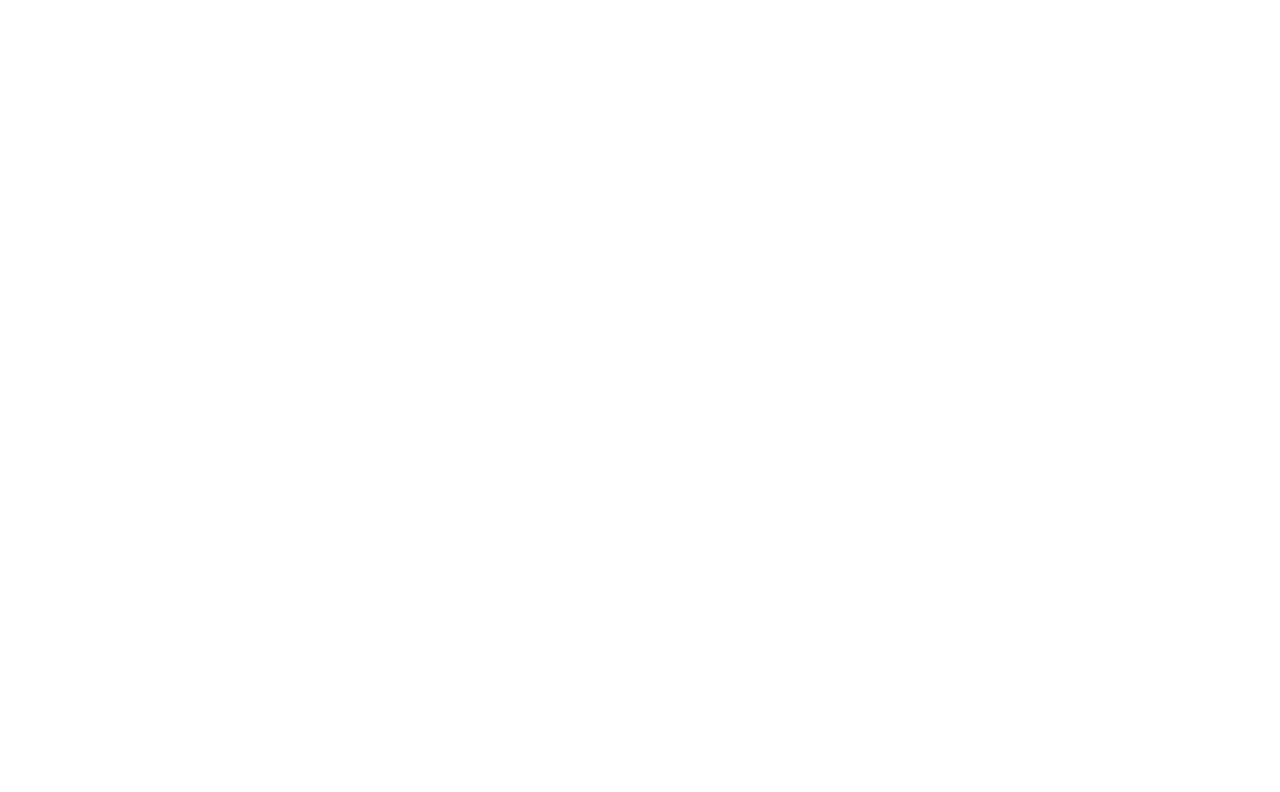
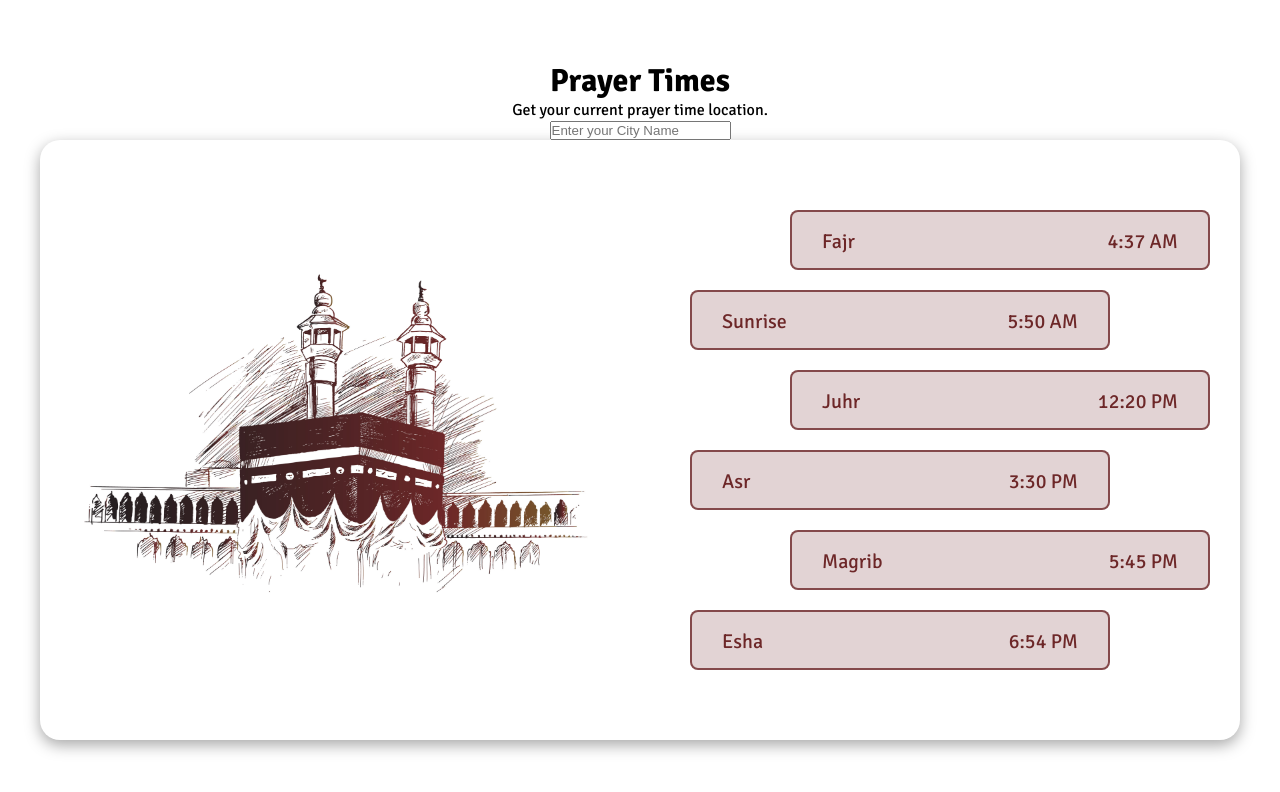
Before and after one commit to nayeemsweb/PrayerTimesApp, an Angular app: page / in a window 1280 px wide. Shown: the top 792 px of the page. Built offline with nearby package versions, Linux system fonts and the light colour scheme.

Commit message:
Design somewhat done #1

```diff
--- a/src/app/app.component.html
+++ b/src/app/app.component.html
@@ -1,3 +1,67 @@
+<div class="header">
+    <h1>Prayer Times</h1>
+    <p>Get your current prayer time location.</p>
+    <form>
+        <input type="text" placeholder="Enter your City Name">
+    </form>
+</div>
 
+<div class="wrapper">
+    <div class="left">
+        <img src="assets/kaba.jpg" alt="">
+    </div>
+    <div class="right">
+        <div class="times">
+            <div class="salah-time margin-2">
+                <div class="name">
+                    <p>Fajr</p>
+                </div>
+                <div class="waqt">
+                    4:37 AM
+                </div>
+            </div>
+            <div class="salah-time margin-1">
+                <div class="name">
+                    <p>Sunrise</p>
+                </div>
+                <div class="waqt">
+                    5:50 AM
+                </div>
+            </div>
+            <div class="salah-time margin-2">
+                <div class="name">
+                    <p>Juhr</p>
+                </div>
+                <div class="waqt">
+                    12:20 PM
+                </div>
+            </div>
+            <div class="salah-time margin-1">
+                <div class="name">
+                    <p>Asr</p>
+                </div>
+                <div class="waqt">
+                    3:30 PM
+                </div>
+            </div>
+            <div class="salah-time margin-2">
+                <div class="name">
+                    <p>Magrib</p>
+                </div>
+                <div class="waqt">
+                    5:45 PM
+                </div>
+            </div>
+            <div class="salah-time margin-1">
+                <div class="name">
+                    <p>Esha</p>
+                </div>
+                <div class="waqt">
+                    6:54 PM
+                </div>
+            </div>
+        </div>
+    </div>
+</div>
 
 <router-outlet></router-outlet>
--- a/src/styles.css
+++ b/src/styles.css
@@ -1 +1,94 @@
-/* You can add global styles to this file, and also import other style files */
+@import url('https://fonts.googleapis.com/css2?family=Signika:wght@400;500;600;700&display=swap');
+*{
+    margin: 0;
+    padding: 0;
+    box-sizing: border-box;
+}
+
+body{
+    font-family: 'Signika', sans-serif;
+    font-size: 16px;
+    width: 100%;
+    height: 100vh;
+    background-color: var(--blue-1);
+    display: flex;
+    justify-content: center;
+    align-items: center;
+    text-shadow: var(--shadow-dark) 2px 2px 10px;
+    text-align: center;
+}
+
+.wrapper{
+    width: 1200px;
+    height: 600px;
+    box-shadow: rgba(0, 0, 0, 0.35) 0px 5px 15px;
+    display: flex;
+    border-radius: 20px;
+}
+
+.wrapper .left,
+.wrapper .right{
+    width: 50%;
+    height: 100%;
+    position: relative;
+    overflow: hidden;
+    z-index: 0;
+}
+
+.wrapper .left img{
+    /* background-size: contain; */
+    position: absolute;
+    top: 50%;
+    left: 50%;
+    transform: translate(-50%, -50%);
+    width: 100%;
+    z-index: 1;
+}
+
+.wrapper .right .times{
+    width: 100%;
+    min-height: auto;
+    position: absolute;
+    top: 50%;
+    left: 50%;
+    transform: translate(-50%, -50%);
+    z-index: 1;
+}
+
+.wrapper .right .times .salah-time{
+    height: 60px;
+    width: 70%;
+    background: rgb(109,39,40, 0.2);
+    border: 2px solid rgb(109,39,40, 0.8);
+    border-radius: 8px;
+    font-size: 20px;
+    margin-top: 20px;
+    margin-bottom: 20px;
+    color: rgb(109,39,40);
+    transition: ease-in-out 0.2s;
+}
+.wrapper .right .times .salah-time:hover{
+    box-shadow: rgba(0, 0, 0, 0.35) 0px 5px 15px;
+}
+
+.wrapper .right .times .salah-time .name{
+    float: left;
+    padding-left: 30px;
+}
+.wrapper .right .times .salah-time .waqt{
+    float: right;
+    padding-right: 30px;
+}
+
+.wrapper .right .times .salah-time .name,
+.wrapper .right .times .salah-time .waqt{
+    line-height: 60px;
+}
+
+.margin-1{
+    margin-left: 50px;
+}
+
+.margin-2{
+    margin-left: 150px;
+}
```
Also changed, not shown: src/assets/kaba.jpg (added).
